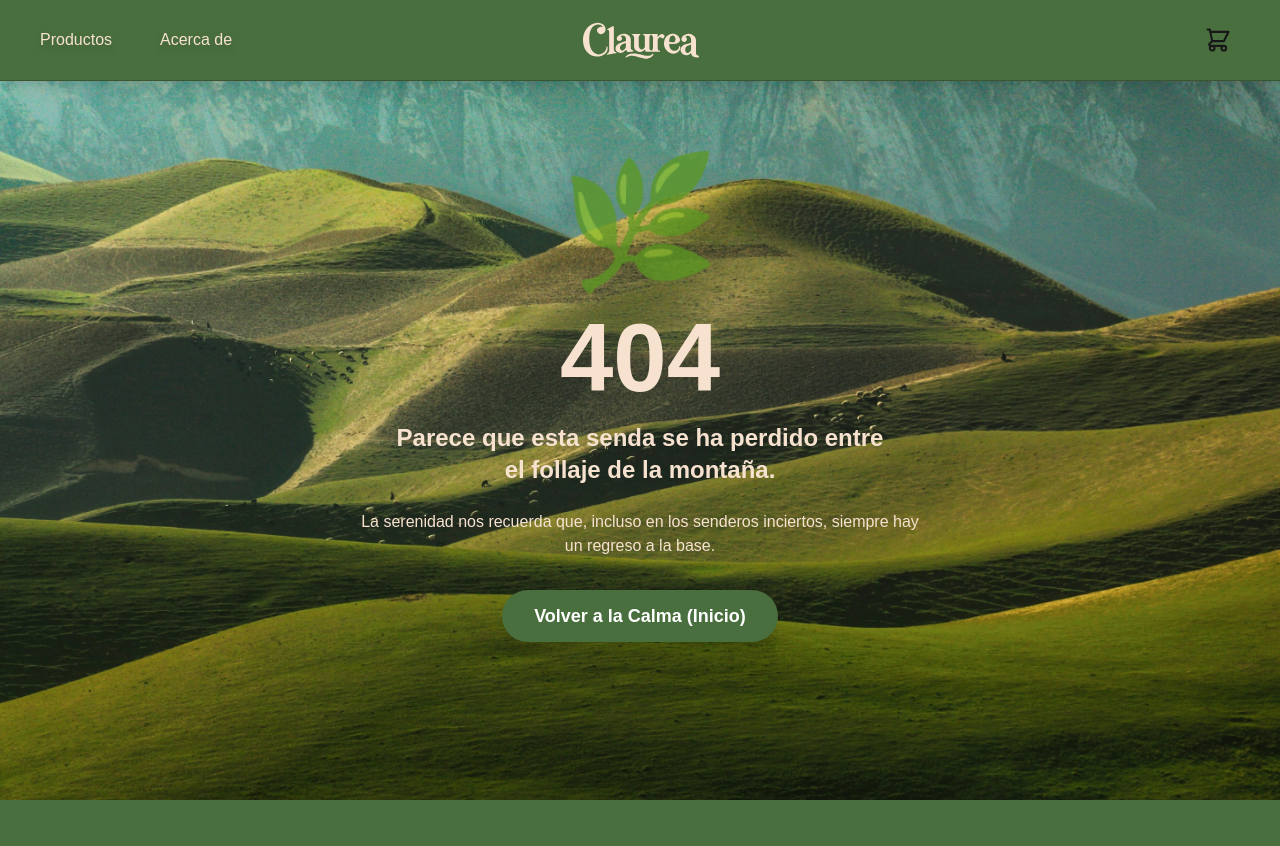
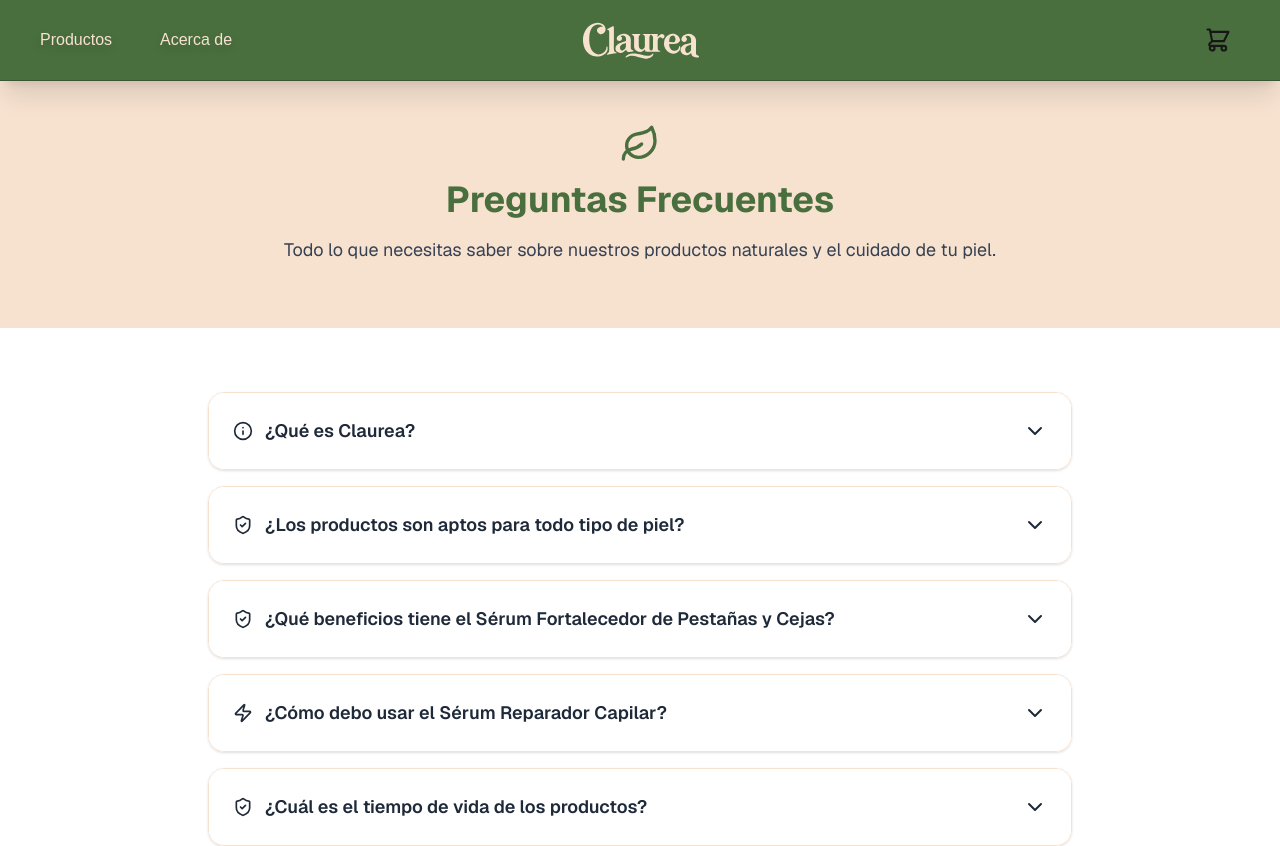
Before and after one commit to alancueva/labsClaurea, a Next.js app: page /page/preguntas-frecuentes in a window 1280 px wide. Before the commit this address had no page. Shown: the top 846 px of the page. Built offline with nearby package versions, Linux system fonts and the light colour scheme.

Commit message:
agrego seccion de preguntas frecuentes

```diff
--- /dev/null
+++ b/src/app/page/preguntas-frecuentes/page.tsx
@@ -0,0 +1,105 @@
+'use client';
+import { useState } from 'react';
+import { ChevronDown, Leaf, ShieldCheck, Zap, Info } from 'lucide-react';
+
+interface FAQItem {
+    question: string;
+    answer: string;
+    category: 'general' | 'productos' | 'uso';
+}
+
+const FAQ_DATA: FAQItem[] = [
+    {
+        category: 'general',
+        question: "¿Qué es Claurea?",
+        answer: "Claurea es una marca de cosmética natural y vegana nacida en 2023. Nos enfocamos en crear productos puros, sencillos y confiables que realzan tu belleza natural sin químicos agresivos, respetando siempre el medio ambiente."
+    },
+    {
+        category: 'productos',
+        question: "¿Los productos son aptos para todo tipo de piel?",
+        answer: "Sí, nuestras fórmulas están basadas en ingredientes naturales como manteca de cacao, aceites de ricino y jojoba, y vitamina E. Sin embargo, si tienes piel extremadamente sensible, recomendamos consultar con un dermatólogo antes de usar el sérum fortalecedor."
+    },
+    {
+        category: 'productos',
+        question: "¿Qué beneficios tiene el Sérum Fortalecedor de Pestañas y Cejas?",
+        answer: "Nutre profundamente, hidrata y revitaliza gracias a su mezcla de aceite de ricino, jojoba y oleato de romero. Ayuda a reparar el daño causado por el uso frecuente de máscara y favorece el volumen natural."
+    },
+    {
+        category: 'uso',
+        question: "¿Cómo debo usar el Sérum Reparador Capilar?",
+        answer: "Aplica de 3 a 5 gotas con el gotero directamente en la raíz del cabello. Masajea suavemente para favorecer la absorción. Se recomienda usarlo de 3 a 4 veces por semana, preferiblemente por la noche."
+    },
+    {
+        category: 'productos',
+        question: "¿Cuál es el tiempo de vida de los productos?",
+        answer: "Nuestros productos, como el bálsamo labial y el sérum de pestañas, tienen una vida útil recomendada de 6 meses tras su apertura. Deben mantenerse en un lugar fresco, seco y protegidos de la luz solar."
+    },
+    {
+        category: 'general',
+        question: "¿Sus empaques son sostenibles?",
+        answer: "¡Sí! Utilizamos envases PET 100% reciclables para nuestros bálsamos y sérums de pestañas, y frascos de vidrio ámbar para el sérum capilar, minimizando nuestro impacto ambiental."
+    }
+];
+
+export default function PreguntasFrecuentes() {
+    const [openIndex, setOpenIndex] = useState<number | null>(null);
+
+    const toggleFAQ = (index: number) => {
+        setOpenIndex(openIndex === index ? null : index);
+    };
+
+    return (
+        <div className="min-h-screen bg-white font-sans text-gray-800 mt-15">
+            {/* Hero / Header Section */}
+            <section className="bg-[#F7E2D0] py-16 px-4">
+                <div className="max-w-3xl mx-auto text-center">
+                    <div className="flex justify-center mb-4">
+                        <Leaf className="text-[#496F3E] w-10 h-10" />
+                    </div>
+                    <h1 className="text-4xl font-bold text-[#496F3E] mb-4">Preguntas Frecuentes</h1>
+                    <p className="text-lg text-gray-700">
+                        Todo lo que necesitas saber sobre nuestros productos naturales y el cuidado de tu piel.
+                    </p>
+                </div>
+            </section>
+
+            {/* FAQ Accordion Section */}
+            <section className="py-16 px-4 max-w-4xl mx-auto">
+                <div className="space-y-4">
+                    {FAQ_DATA.map((item, index) => (
+                        <div
+                            key={index}
+                            className="border border-[#F7E2D0] rounded-2xl overflow-hidden transition-all duration-300 shadow-sm"
+                        >
+                            <button
+                                onClick={() => toggleFAQ(index)}
+                                className={`w-full flex items-center justify-between p-6 text-left transition-colors ${openIndex === index ? 'bg-[#496F3E] text-white' : 'bg-white hover:bg-[#F7E2D0]/30'
+                                    }`}
+                            >
+                                <span className="font-semibold text-lg flex items-center gap-3">
+                                    {item.category === 'productos' && <ShieldCheck size={20} />}
+                                    {item.category === 'uso' && <Zap size={20} />}
+                                    {item.category === 'general' && <Info size={20} />}
+                                    {item.question}
+                                </span>
+                                <ChevronDown
+                                    className={`transition-transform duration-300 ${openIndex === index ? 'rotate-180' : ''}`}
+                                    size={24}
+                                />
+                            </button>
+
+                            <div
+                                className={`transition-all duration-300 ease-in-out overflow-hidden ${openIndex === index ? 'max-h-96 opacity-100' : 'max-h-0 opacity-0'
+                                    }`}
+                            >
+                                <div className="p-6 bg-white border-t border-[#F7E2D0] text-gray-600 leading-relaxed">
+                                    {item.answer}
+                                </div>
+                            </div>
+                        </div>
+                    ))}
+                </div>
+            </section>
+        </div>
+    );
+};
```
